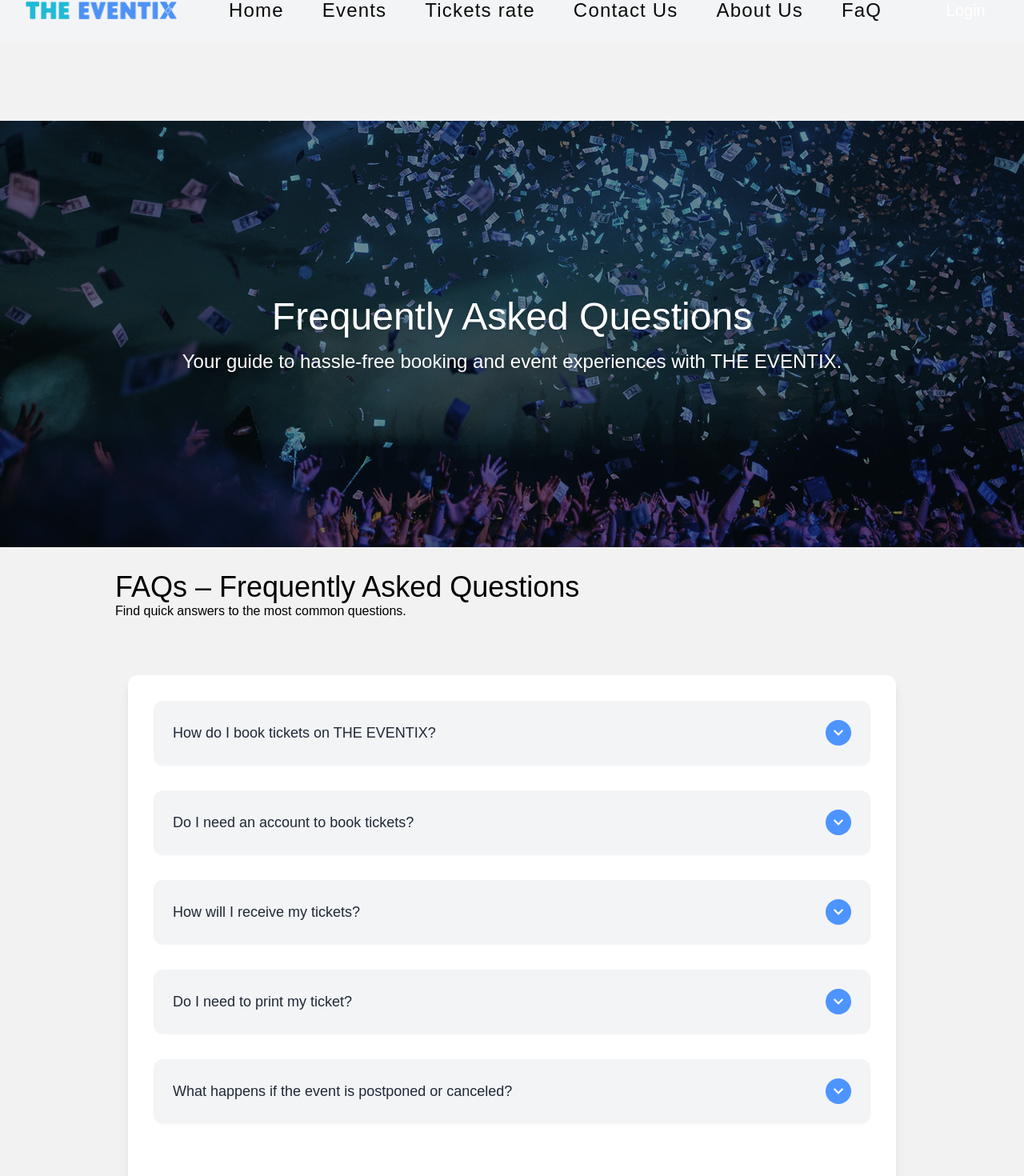
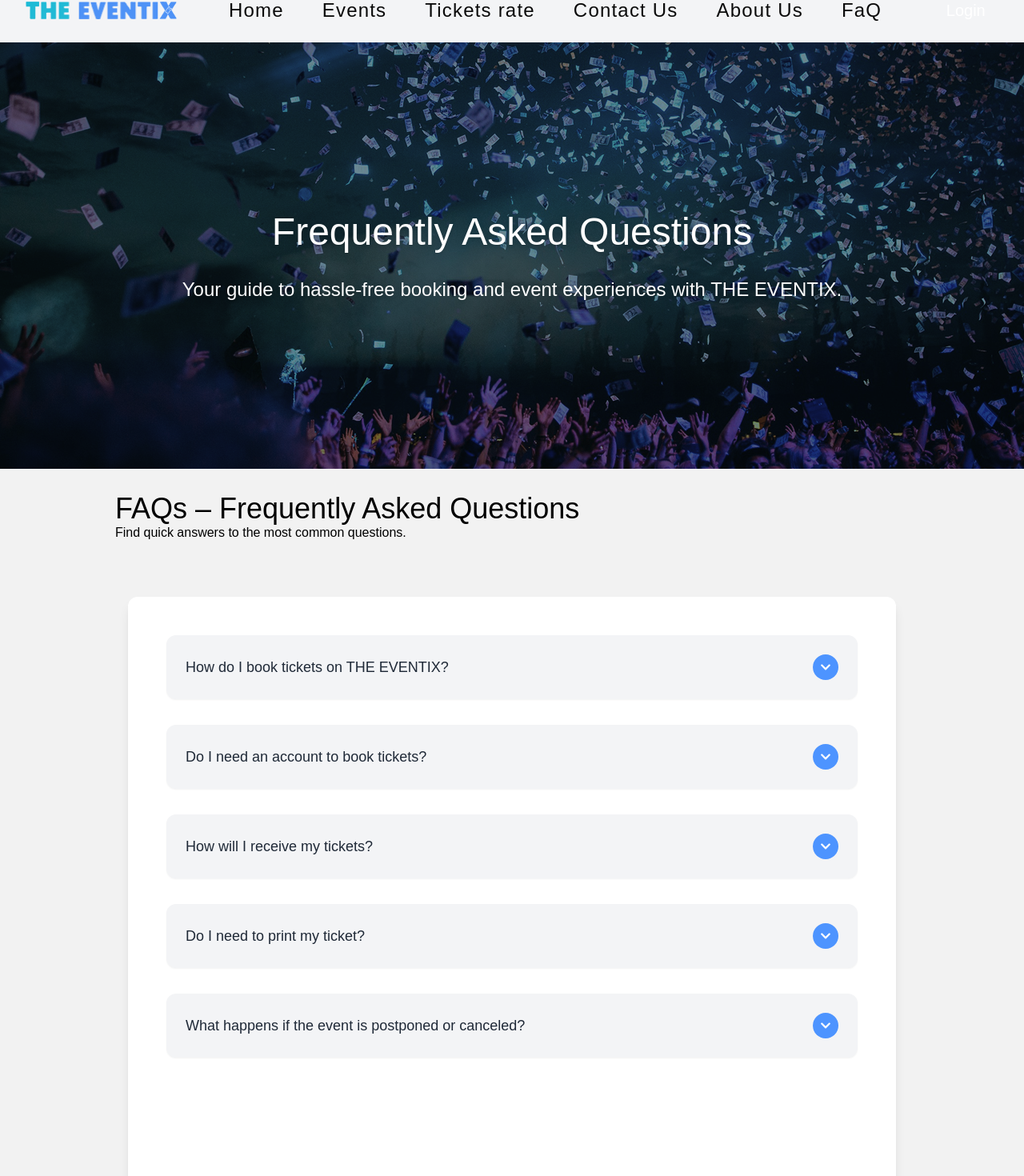
Before and after one commit to PanaceaSolution/ETMS-VP.0.3, a Next.js app in the folder client/: page /FAQ in a window 1280 px wide. Shown: the part 27-1497 px from the top of the page at 80% size. Built offline with nearby package versions, Linux system fonts and the light colour scheme; a web font is replaced by a local one.

Commit message:
Addition:FAQAccordin&FAQBanner

```diff
--- a/client/src/components/features/FAQ/FAQAccordin.tsx
+++ b/client/src/components/features/FAQ/FAQAccordin.tsx
@@ -49,10 +49,9 @@ const FaqAccordion = () => {
    <div
   className="
     mx-auto
-        w-full max-w-[1168px]
+    w-full max-w-[90%] lg:max-w-[1280px] xl:max-w-[1360px] 2xl:max-w-[1600px]
     min-h-screen
-        p-4
-        sm:p-6 md:p-8
+    p-4 sm:p-6 md:p-8 lg:p-12
     bg-white
     rounded-xl
     shadow-lg
@@ -60,6 +59,7 @@ const FaqAccordion = () => {
     overflow-y-auto
   "
 >
+
       {faqs.map((faq, index) => {
         const isOpen = openIndices.includes(index);
 
--- a/client/src/components/features/FAQ/FAQBanner.tsx
+++ b/client/src/components/features/FAQ/FAQBanner.tsx
@@ -10,9 +10,9 @@ const FAQBanner = () => {
     w-full
     h-[200px] sm:h-[350px] md:h-[533px]
     overflow-hidden
-        mt-[60px] sm:mt-[80px] md:mt-[98px]
   "
   style={{ transform: 'rotate(0deg)', opacity: 1 }}
+
     >
       {/* Background Image */}
       <Image
@@ -24,13 +24,8 @@ const FAQBanner = () => {
       />
 
       {/* Content Overlay */}
-      <div
-        className="
-          absolute inset-0
-          flex flex-col items-center justify-center
-          text-white text-center px-4
-        "
-      >
+      <div className="absolute inset-0 flex items-center justify-center px-4">
+        <div className="text-white text-center max-w-[90%] md:max-w-[960px] xl:max-w-[1280px]">
           <h1
             className="
               font-bauman
@@ -47,13 +42,14 @@ const FAQBanner = () => {
               font-bauman
               text-[14px] sm:text-[18px] md:text-[24px]
               font-normal
-            mt-2
+              mt-2 sm:mt-4 md:mt-6
               drop-shadow
             "
           >
             Your guide to hassle-free booking and event experiences with THE EVENTIX.
           </p>
         </div>
+      </div>
     </section>
   );
 };
```
Lines whose indentation alone changed are shown as unchanged.
